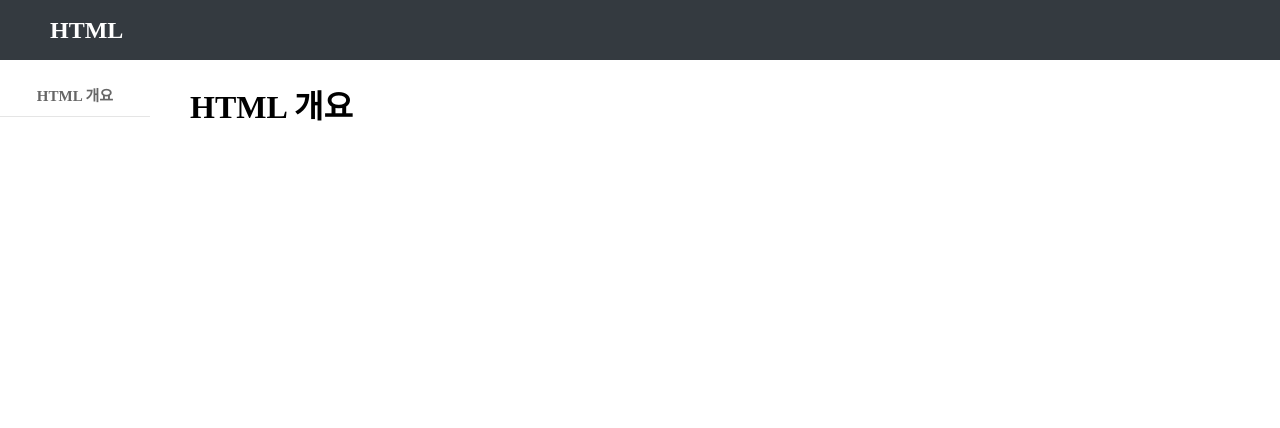
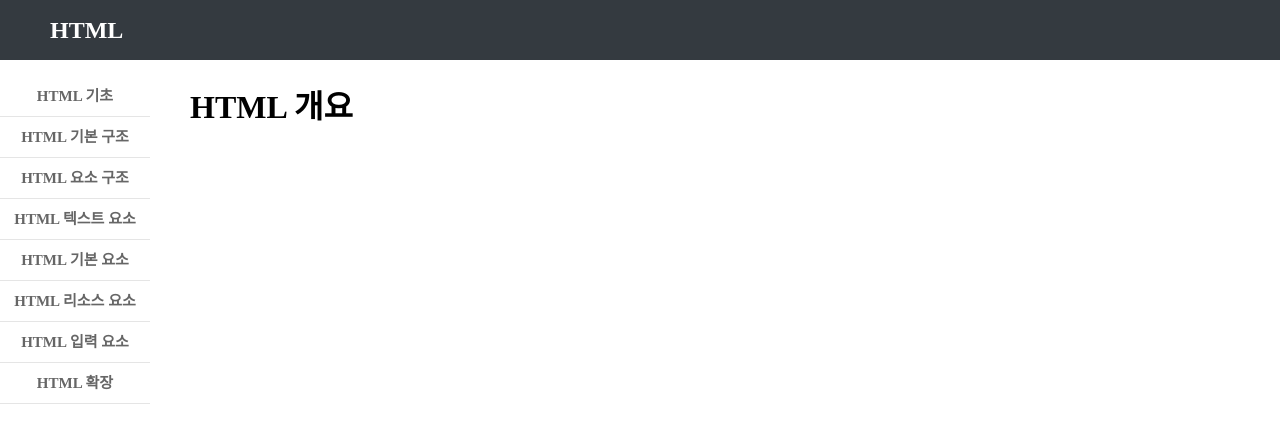
Before and after one commit to anione-web-club/Web-Docs, a Next.js app: page / in a window 1280 px wide. Shown: the top 428 px of the page. Built offline with nearby package versions, Linux system fonts and the light colour scheme.

Commit message:
Update Sidebar Content

```diff
--- a/src/components/Sidebar/page.js
+++ b/src/components/Sidebar/page.js
@@ -7,7 +7,14 @@ export default function Sidebar() {
     <>
       <div className={style.sidebar}>
         <ul>
-          <li><Link href="/">HTML 개요</Link></li>
+          <li><Link href="/">HTML 기초</Link></li>
+          <li><Link href="/">HTML 기본 구조</Link></li>
+          <li><Link href="/">HTML 요소 구조</Link></li>
+          <li><Link href="/">HTML 텍스트 요소</Link></li>
+          <li><Link href="/">HTML 기본 요소</Link></li>
+          <li><Link href="/">HTML 리소스 요소</Link></li>
+          <li><Link href="/">HTML 입력 요소</Link></li>
+          <li><Link href="/">HTML 확장</Link></li>
         </ul>
       </div>
     </>
```
